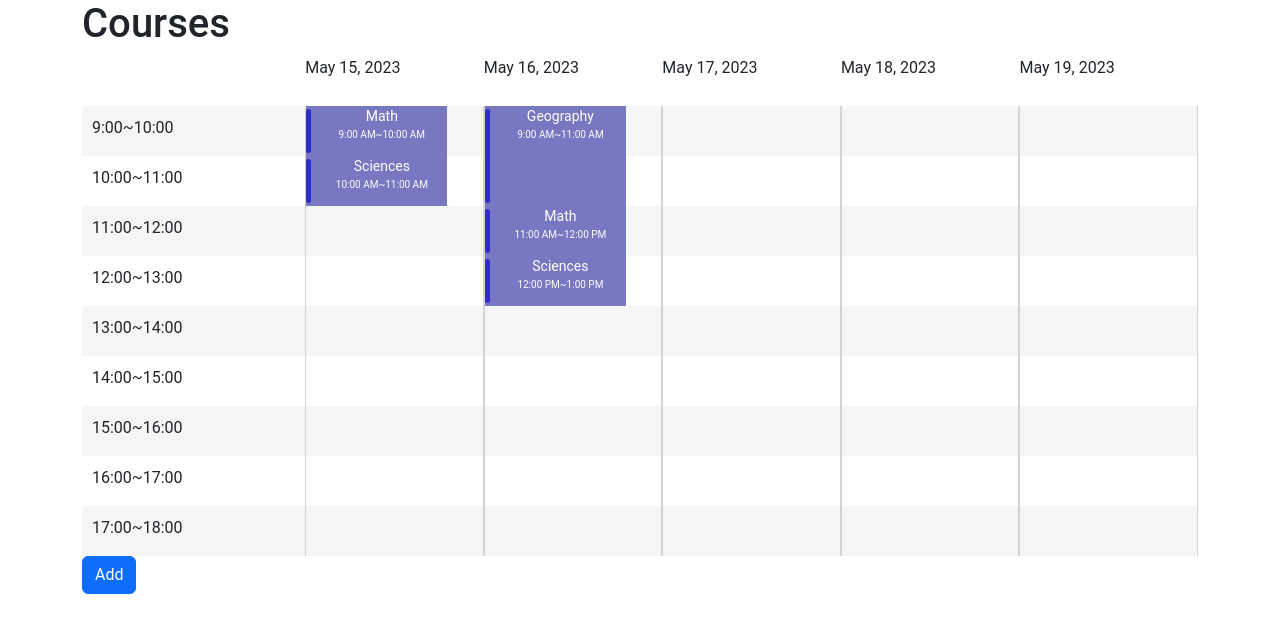
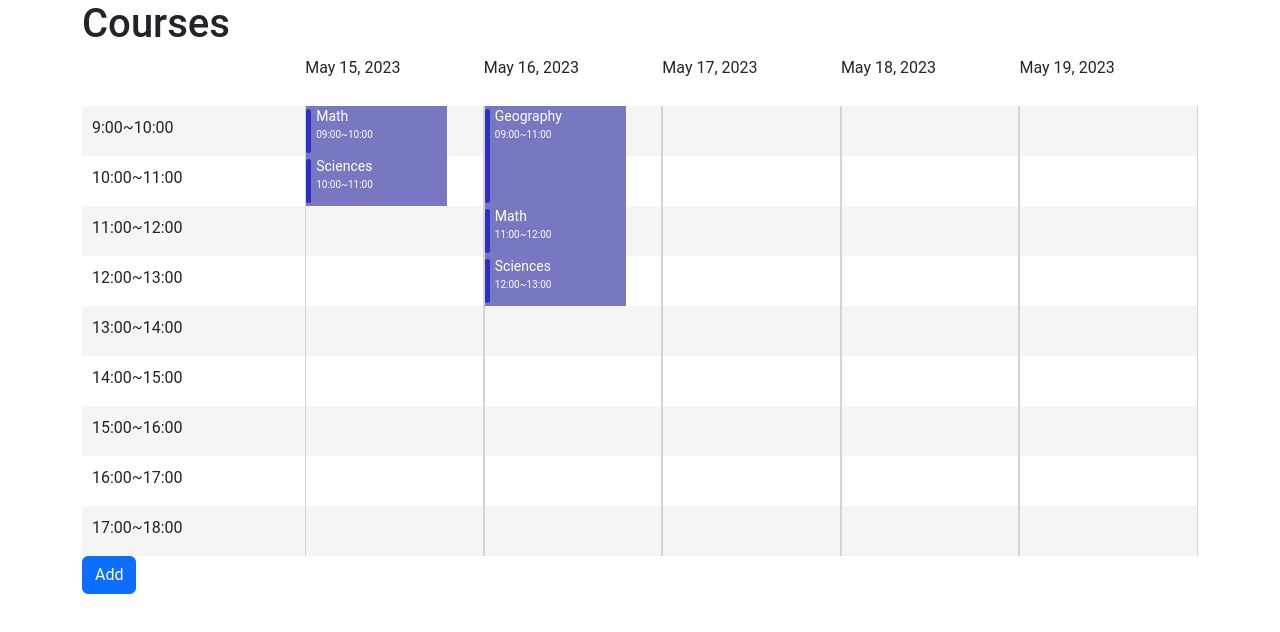
Before and after one commit to tkshira/angular-scheduler, an Angular app: page /courses/1 in a window 1280 px wide. Shown: the top 632 px of the page. Built offline with nearby package versions, Linux system fonts and the light colour scheme.

Commit message:
2 files modified

```diff
--- a/src/app/course-timeline/course-timeline.component.css
+++ b/src/app/course-timeline/course-timeline.component.css
@@ -12,6 +12,7 @@
   padding-left: 10px;
   color: white;
   font-size: 14px;
+  text-align: left;
 }
 
 .course-detail > p {
--- a/src/app/course-timeline/course-timeline.component.html
+++ b/src/app/course-timeline/course-timeline.component.html
@@ -38,7 +38,7 @@
                     <div class="example-custom-placeholder" [style.top.px]="currDragPos" [style.height.px]="(course.endTime.getTime() - course.startTime.getTime()) / 1000 / 60 / 60 * 50"  *cdkDragPlaceholder></div>
                     <div class="course-detail">
                       {{ course.name }}
-                      <p>{{ course.startTime | date:'shortTime' }}~{{course.endTime | date:'shortTime' }}</p>
+                      <p>{{ course.startTime | date:'HH:mm' }}~{{course.endTime | date:'HH:mm' }}</p>
                     </div>
 
                 </div>
```
